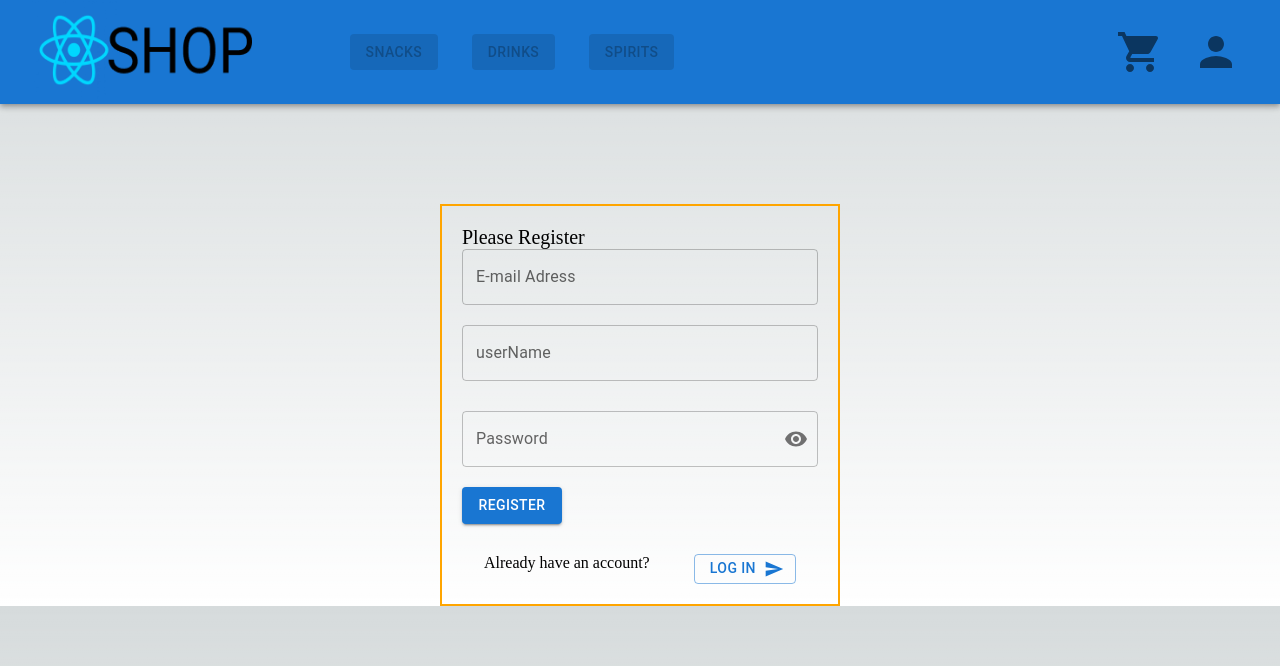
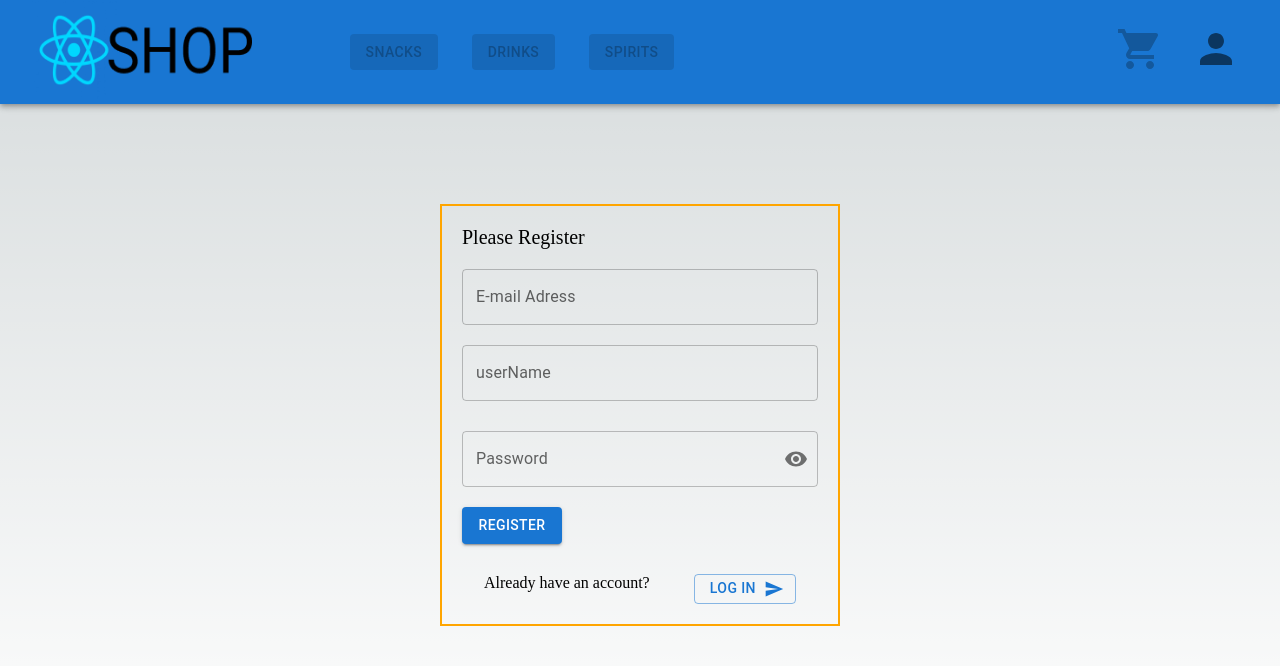
Before and after one commit to GrzegorzBlack/next_shop_mui, a Next.js app: page /register in a window 1280 px wide. Shown: the top 666 px of the page. Built offline with nearby package versions, Linux system fonts and the light colour scheme.

Commit message:
Adding one css and disabling cart button func.

```diff
--- a/src/components/Buttons/CartIconButton.js
+++ b/src/components/Buttons/CartIconButton.js
@@ -1,24 +1,22 @@
 import Link from "next/link";
-
-// import { FontAwesomeIcon } from "@fortawesome/react-fontawesome";
-// import { faShoppingCart } from "@fortawesome/free-solid-svg-icons";
-import { ButtonStyled } from "./Button/ButtonStyles";
+import { useRouter } from "next/router";
 import ShoppingCartIcon from "@mui/icons-material/ShoppingCart";
 import IconButton from "@mui/material/IconButton";
 
-const buttonSX = {
-  "&:hover": {
-    borderColor: "rgba(255,240,10,0.8)",
-  },
-};
-
 const CartButton = ({ to }) => {
+  const { pathname } = useRouter();
   return (
-    <Link href={to}>
-      <IconButton>
+    <IconButton
+      disabled={
+        pathname === "/" || pathname === "/login" || pathname === "/register"
+          ? true
+          : false
+      }
+    >
+      <Link href={to}>
         <ShoppingCartIcon sx={{ fontSize: 48 }} />
-      </IconButton>
-    </Link>
+      </Link>
+    </IconButton>
   );
 };
 export default CartButton;
--- a/src/components/LoginUser/LoginUserStyles.js
+++ b/src/components/LoginUser/LoginUserStyles.js
@@ -14,6 +14,7 @@ export const FormPageWrapper = styled("form")`
 `;
 
 export const LoginTextField = styled(TextField)`
+  margin-top: 20px;
   width: 100%;
 `;
 
--- a/src/styles/globals.css
+++ b/src/styles/globals.css
@@ -82,6 +82,7 @@
 html,
 body {
   max-width: 100vw;
+  height: 100vh;
   overflow-x: hidden;
 }
 
```
